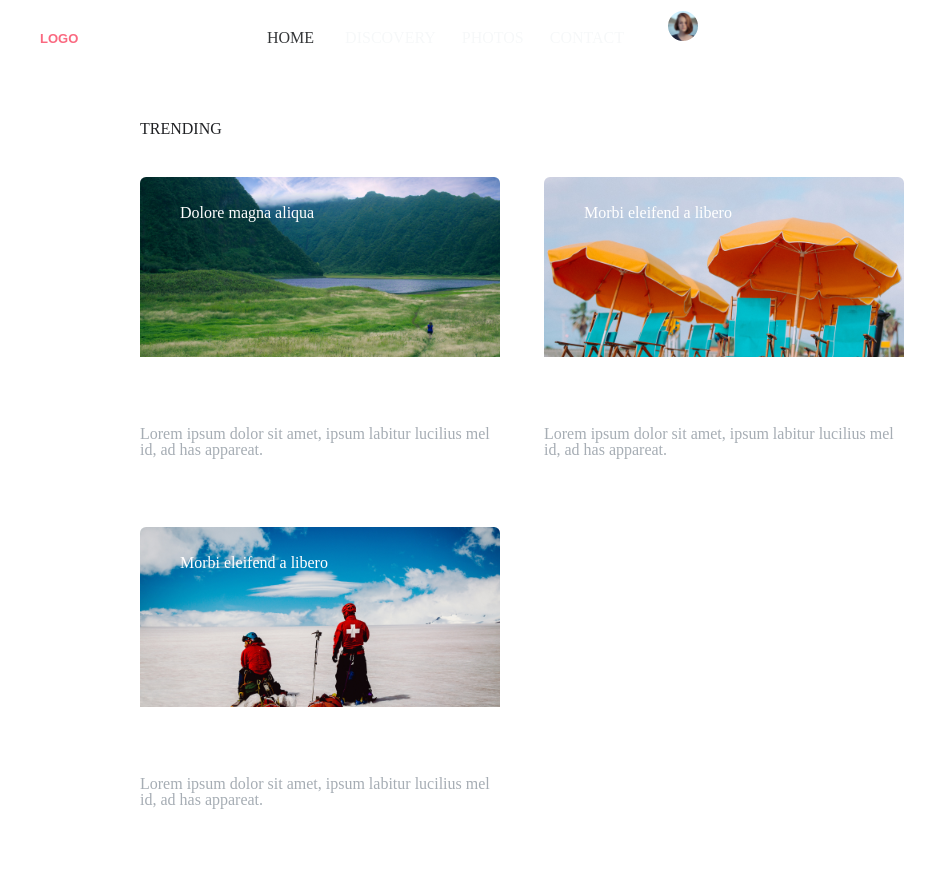
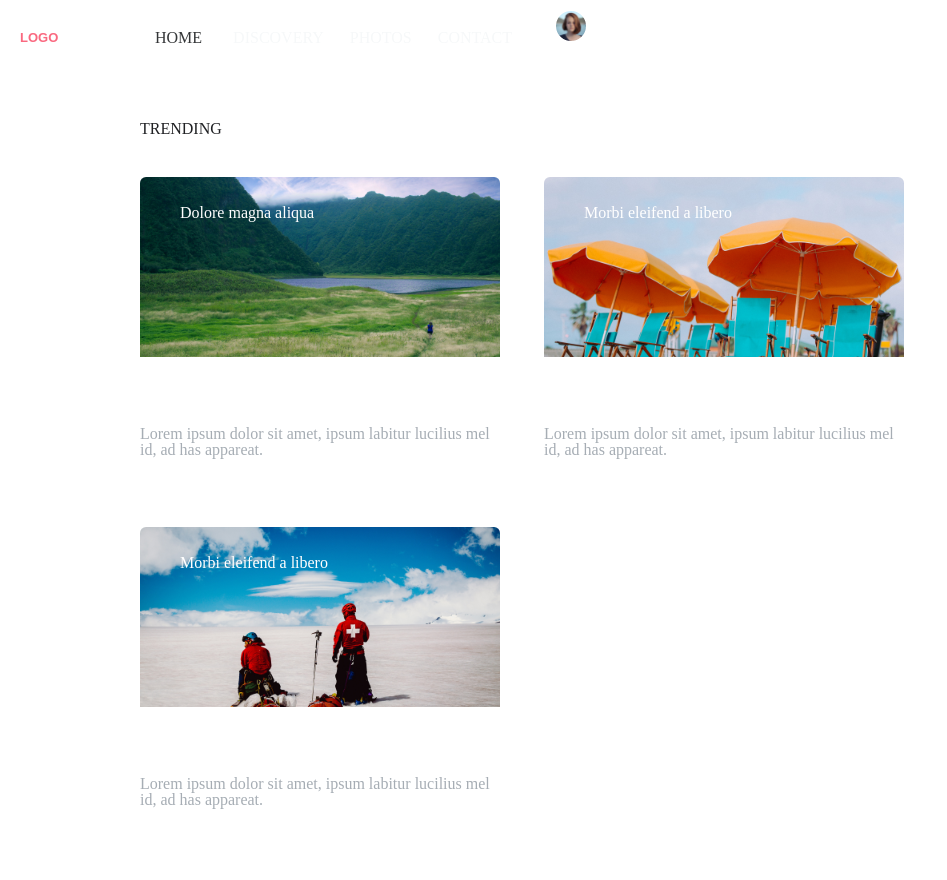
Before and after one commit to PetriashviliLika/davaleba-5, a plain HTML site: page index.html in a window 1280 px wide. Shown: the top 880 px of the page, without its empty margins (0-947 px from the left). Drawn offline with Linux system fonts and the light colour scheme.

Commit message:
positions

```diff
--- a/index.html
+++ b/index.html
@@ -8,10 +8,8 @@
 </head>
 <body>
 	<header class="header-wraper">
-		<a class="logo" href="index.html">
 			<img class="logo" src="images/logo.svg" alt="logo">
-		</a>
-	<ul class="navigation">
+		<ul class="navigation">
 		<li class="nav-li">
 			<a class="home" href="#"> HOME </a>
 		</li>
```
